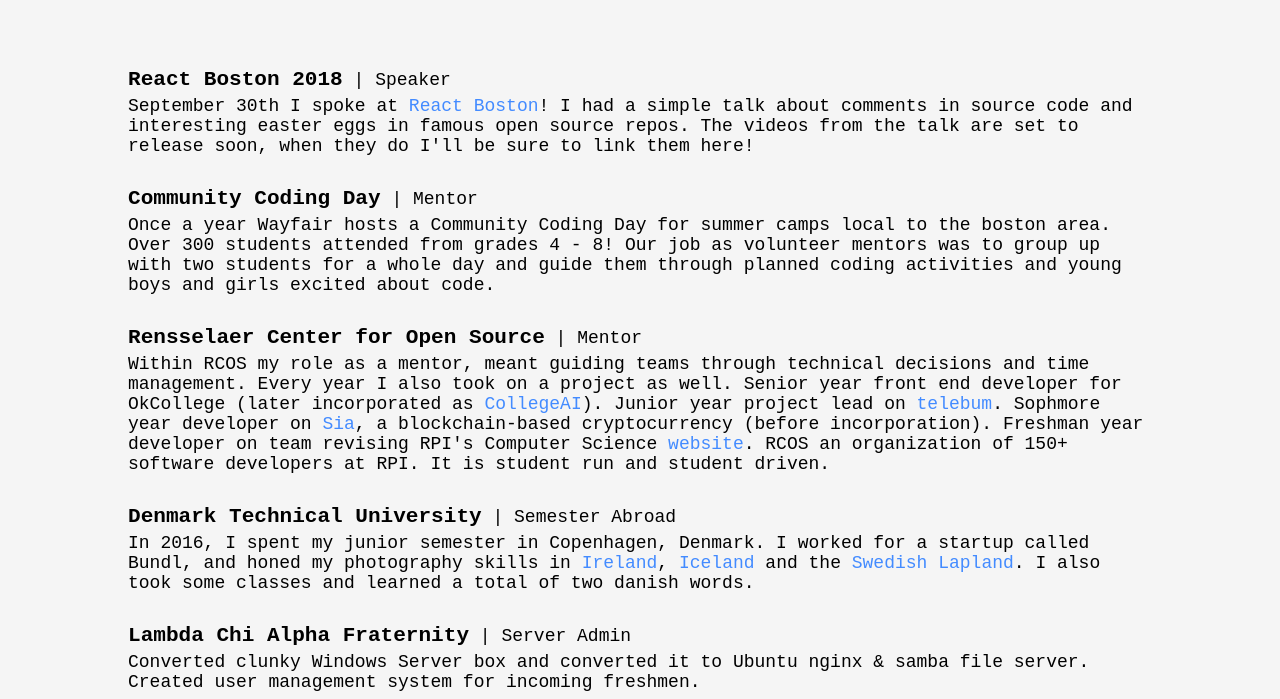
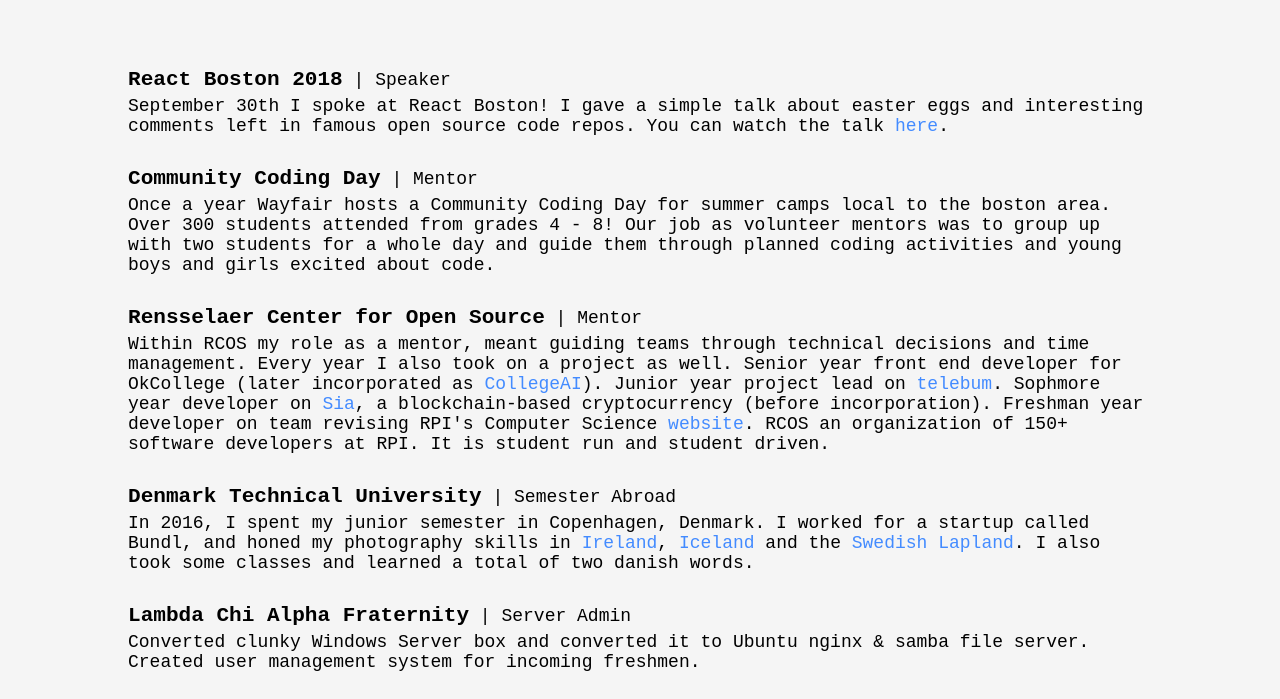
Before and after one commit to andykais/andykais.github.io, a Gatsby site: page /involvement in a window 1280 px wide. Shown: the part 75-774 px from the top of the page. Built offline with nearby package versions, Linux system fonts and the light colour scheme; Gatsby itself is replaced by a stand-in of ours; a web font is replaced by a local one.

Commit message:
add link to react boston talk

```diff
--- a/src/data/involvement.js
+++ b/src/data/involvement.js
@@ -2,8 +2,7 @@ export default [
   {
     title: 'React Boston 2018',
     position: 'Speaker',
-    description:
-      `September 30th I spoke at [React Boston](http://www.reactboston.com/)! I had a simple talk about comments in source code and interesting easter eggs in famous open source repos. The videos from the talk are set to release soon, when they do I'll be sure to link them here!`,
+    description: `September 30th I spoke at React Boston! I gave a simple talk about easter eggs and interesting comments left in famous open source code repos. You can watch the talk [here](https://www.youtube.com/watch?v=TbLRvnyo53g&t=637).`,
   },
   {
     title: 'Community Coding Day',
```
